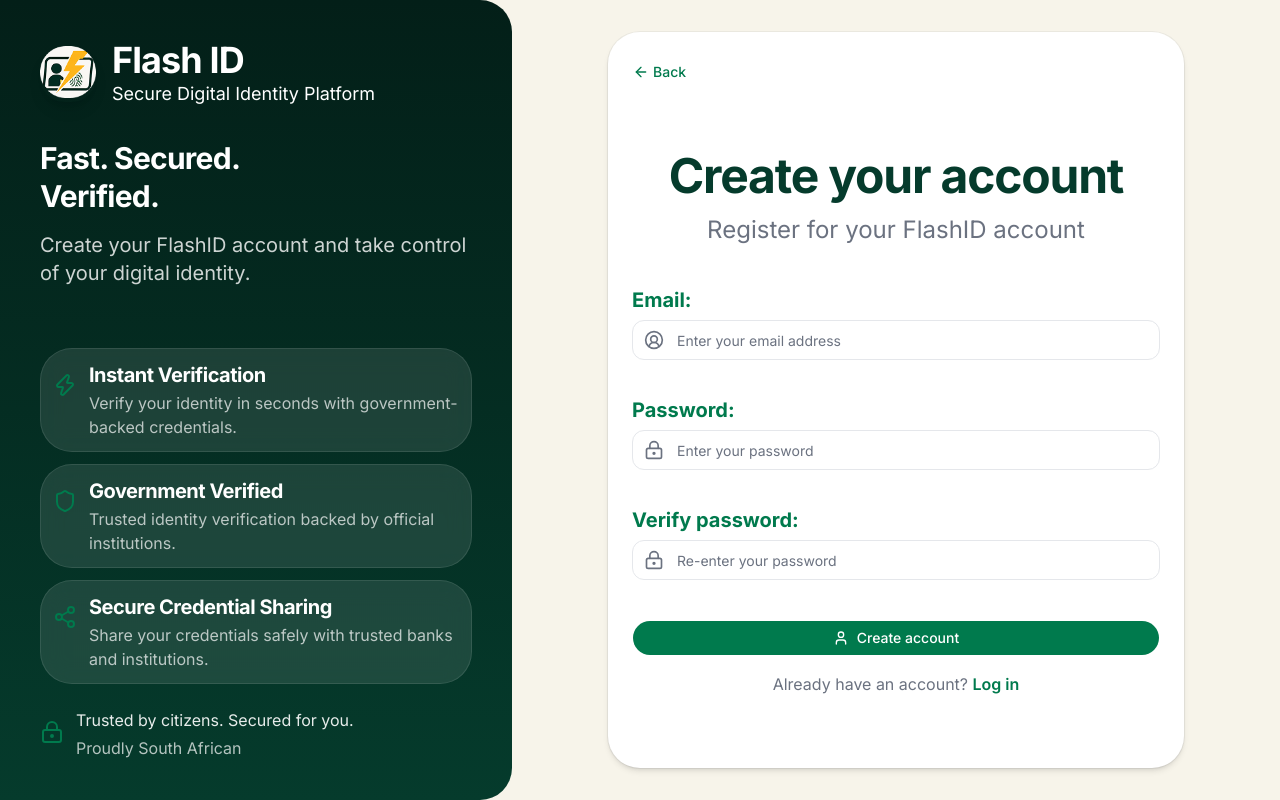
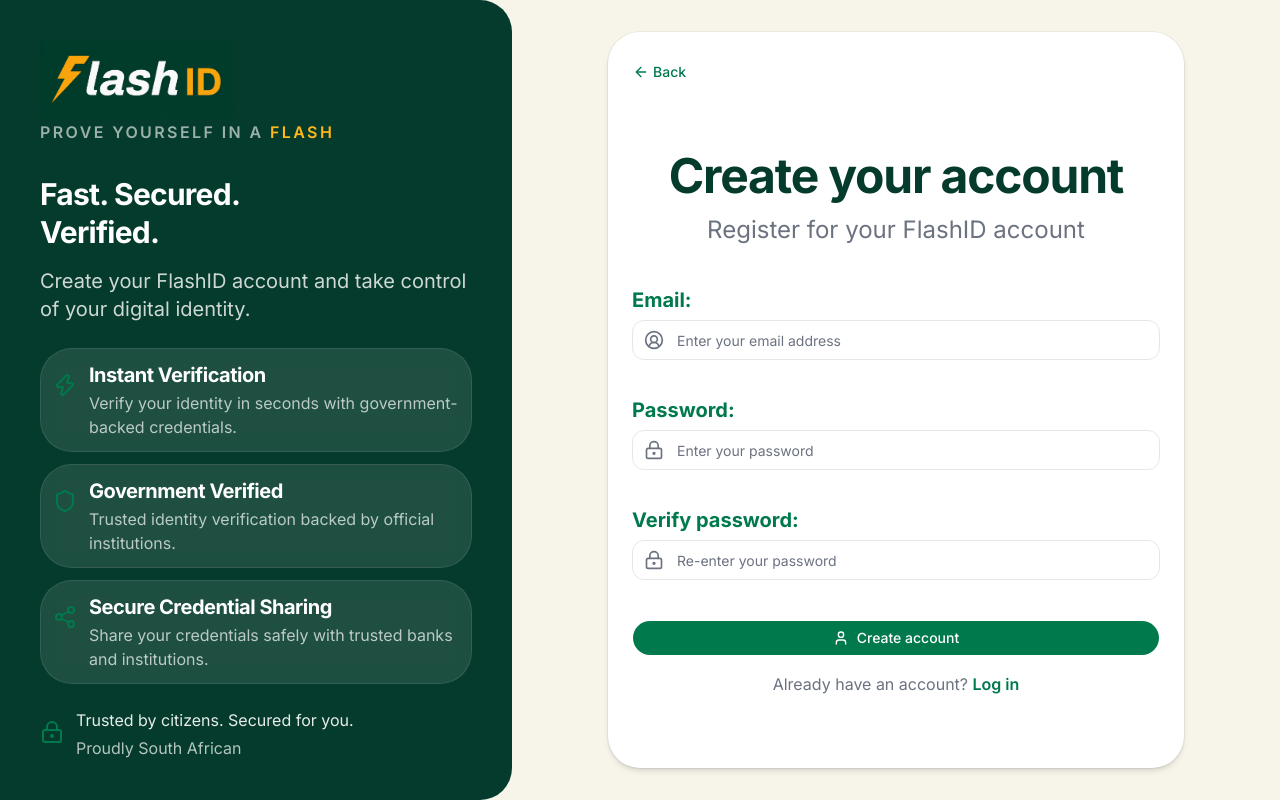
Before and after one commit to COS301-SE-2026/South-African-Digital-ID-Wallet, a Next.js app in the folder web/: page /register in a window 1280 px wide. Built offline with nearby package versions, Linux system fonts and the light colour scheme.

Commit message:
logo changes to all related pages. and made logout show only its icon when collapsed

```diff
--- a/web/src/assets/images/index.ts
+++ b/web/src/assets/images/index.ts
@@ -1 +1,5 @@
 export { default } from './logo.png' //temp, it doesnt exist yet
+export { default as FlashIDGreen } from './FlashID-green.png'
+export { default as QrCodeImage } from './qr-code.png'
+export { default as FlashIDYellow } from './FlashID-yellow.png'
+export { default as FlashIDBlack } from './FlashID-black.png'
--- a/web/src/components/organisms/app-sidebar/app-sidebar.tsx
+++ b/web/src/components/organisms/app-sidebar/app-sidebar.tsx
@@ -15,15 +15,12 @@ import {
   Landmark,
   LogOut,
 } from 'lucide-react'
-
 import { useState } from 'react'
-
 import Image from 'next/image'
 import Link from 'next/link'
 import { usePathname } from 'next/navigation'
-import FlashIdWhite from '@/assets/images/FlashID-white.png'
+import FlashIdLogo from '@/assets/images/FlashID-green.png'
 import { Button } from '@/components/atoms'
-
 import type { SidebarIconName } from '@/types/navigation'
 import type { AppSidebarProps } from './types'
 
@@ -64,37 +61,33 @@ export const AppSidebar = ({
           isCollapsed ? 'justify-center' : 'justify-between'
         }`}
       >
-        <div className="flex items-center gap-3">
-          <div className="flex h-12 w-12 items-center justify-center overflow-hidden rounded-full">
+        <div
+          className={`flex items-center ${isCollapsed ? 'h-10 w-10 justify-center' : 'h-10 w-full justify-center'}`}
+        >
           {isCollapsed ? (
             <div
-                className="flex h-12 w-12 items-center justify-center rounded-full border border-clean-white/40 bg-primary-green/30 text-sm font-extrabold text-clean-white"
+              className="flex h-10 w-10 items-center justify-center rounded-xl border border-clean-white/40 bg-primary-green/30"
               title={user.name}
-                aria-label={`${user.name} avatar`}
+              aria-label={`${user.name} logo`}
             >
               <Image
-                  src={FlashIdWhite}
-                  alt="Flash ID logo"
-                  width={48}
-                  height={48}
-                  className="h-12 w-12 object-contain"
+                src={FlashIdLogo}
+                alt="FlashID Logo"
+                width={28}
+                height={28}
+                className="h-7 w-7 object-contain"
                 priority
               />
             </div>
           ) : (
             <Image
-                src={FlashIdWhite}
-                alt="Flash ID logo"
-                width={48}
-                height={48}
-                className="h-12 w-12 object-contain"
+              src={FlashIdLogo}
+              alt="FlashID Logo"
+              width={180}
+              height={40}
+              className="h-10 w-auto object-contain"
               priority
             />
-            )}
-          </div>
-
-          {!isCollapsed && (
-            <p className="text-xl font-bold whitespace-nowrap">Flash ID</p>
           )}
         </div>
 
@@ -191,9 +184,7 @@ export const AppSidebar = ({
             {user.initials}
           </div>
 
-          <Button onClick={onLogout} LeftIcon={LogOut}>
-            Logout
-          </Button>
+          <Button onClick={onLogout} LeftIcon={LogOut}></Button>
         </div>
       )}
     </aside>
--- a/web/src/components/organisms/auth-sidebar/auth-sidebar.tsx
+++ b/web/src/components/organisms/auth-sidebar/auth-sidebar.tsx
@@ -1,28 +1,32 @@
 import Image from 'next/image'
 import { LockKeyhole, Zap, Shield, Share2 } from 'lucide-react'
 
-import FlashIdWhite from '@/assets/images/FlashID-white.png'
+import FlashIdLogo from '@/assets/images/FlashID-green.png'
 import { Text } from '@/components/atoms'
 
 export const AuthSidebar = () => {
   return (
-    <div className="hidden lg:flex w-2/5 bg-linear-to-b from-secure-night to-deep-green text-clean-white p-10 flex-col justify-between min-h-screen rounded-tr-3xl rounded-br-3xl">
+    <div className="hidden lg:flex w-2/5 bg-deep-green text-clean-white p-10 flex-col justify-between min-h-screen rounded-tr-3xl rounded-br-3xl">
       <div>
-        <div className="flex items-center gap-4 mb-8">
-          <div className="rounded-2xl w-14 h-14 overflow-hidden shadow-lg">
-            <Image src={FlashIdWhite} alt="Flash ID" width={56} height={56} />
-          </div>
-
+        <div className="mb-8">
+          <Image
+            src={FlashIdLogo}
+            alt="Flash ID"
+            width={280}
+            height={90}
+            className="h-20 w-auto object-contain"
+            priority
+          />
           <div>
-            <Text variant="h1" className="text-clean-white">
-              Flash ID
-            </Text>
-            <Text variant="sub-md" className="text-primary-white">
-              Secure Digital Identity Platform
+            <Text
+              variant="sub-sm"
+              className="text-clean-white/60 tracking-[0.15em] uppercase font-semibold"
+            >
+              Prove yourself in a{' '}
+              <span className="text-accent-gold">Flash</span>
             </Text>
           </div>
         </div>
-
         <Text variant="h2" className="text-clean-white leading-tight mb-4">
           Fast. Secured.
           <br />
--- a/web/src/components/organisms/landing-page-footer/landing-page-footer.tsx
+++ b/web/src/components/organisms/landing-page-footer/landing-page-footer.tsx
@@ -3,7 +3,6 @@
 import Link from 'next/link'
 import Image from 'next/image'
 import { Mail, Phone, MapPin } from 'lucide-react'
-import FlashIdLogo from '@/assets/images/FlashID-white.png'
 
 export function LandingPageFooter() {
   return (
@@ -18,14 +17,6 @@ export function LandingPageFooter() {
 
       <div className="mx-auto flex max-w-7xl flex-col items-center justify-between gap-4 px-6 py-5 lg:flex-row lg:px-10">
         <div className="flex items-center gap-4">
-          <Image
-            src={FlashIdLogo}
-            alt="Flash ID"
-            width={42}
-            height={42}
-            className="h-10 w-auto"
-          />
-
           <div>
             <h2 className="text-lg font-bold text-clean-white">
               Flash<span className="text-accent-gold">ID</span>
```
Also changed, not shown: web/src/assets/images/FlashID-white.png (deleted), web/src/assets/images/qrCodeImage.png (deleted). Lines whose indentation alone changed are shown as unchanged.
